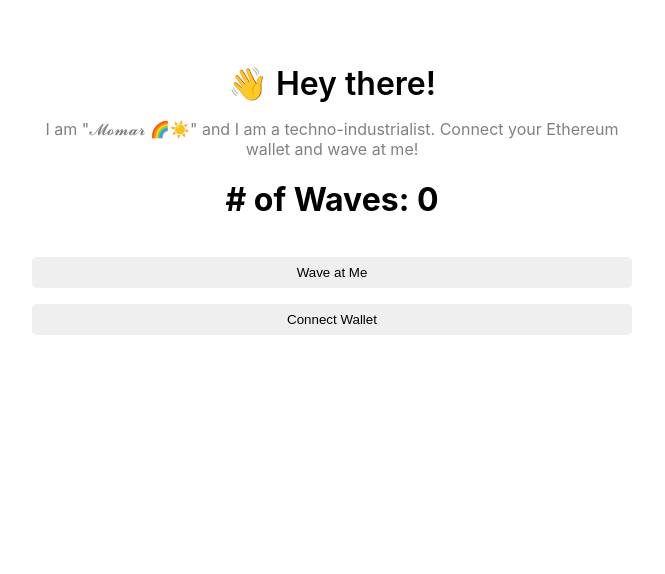
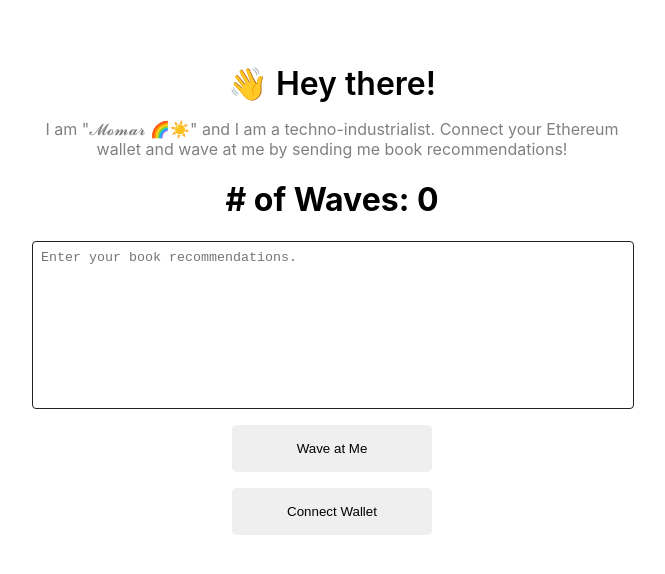
Before and after one commit to blvckpvblo/my-wave-portal, a React (Create React App) app in the folder frontend/: page / in a window 1280 px wide. Shown: the top 574 px of the page, without its empty margins (308-973 px from the left). Built offline with nearby package versions, Linux system fonts and the light colour scheme; the HTML template or start-up script is replaced by a standard one.

Commit message:
added user input field

```diff
--- a/frontend/src/App.css
+++ b/frontend/src/App.css
@@ -27,8 +27,39 @@
 .waveButton {
   cursor: pointer;
   margin-top: 16px;
-  padding: 8px;
+  padding: 16px 8px;
   border: 0;
   border-radius: 5px;
+  width: 200px;
+  align-self: center;
+  transition: background 0.5s ease-in-out;
+}
 
+.waveButton:hover {
+  background-color: OldLace;
 }
+
+.message {
+  width: calc(100% - 32px);
+  background-color: OldLace;
+  margin-top: 16px;
+  padding: 16px;
+  border-radius: 4px;
+}
+
+form {
+  display: flex;
+  flex-direction: column;
+  justify-content: center;
+}
+
+textarea {
+  display: block;
+  width: calc(100% - 16px);
+  height: 150px;
+  resize: none;
+  outline: none;
+  border: 1px solid #222022;
+  border-radius: 4px;
+  padding: 8px;
+}
--- a/frontend/src/App.js
+++ b/frontend/src/App.js
@@ -11,6 +11,7 @@
   const [isMining, setIsMining] = useState(false);
   const [totalWavesCount, setTotalWavesCount] = useState(0);  // State variable to store total waves
   const [allWaves, setAllWaves] = useState([]);
+  const [message, setMessage] = useState('');
 
   const checkIfWalletIsConnected = async () => {
     try {
@@ -72,7 +73,7 @@
         /**
          * Execute wave function in the contract
          */
-        const waveTxn = await wavePortalContract.wave("This is a message");
+        const waveTxn = await wavePortalContract.wave(message);
         setIsMining(true);
         console.log("Mining...", waveTxn.hash);
 
@@ -139,6 +140,15 @@
     }
   };
 
+  function handleSubmit(event) {
+    event.preventDefault();
+    wave();
+  }
+
+  function handleChange(event) {
+    setMessage(event.target.value);
+  }
+
   /**
    * Runs when the page loads
    */
@@ -157,17 +167,21 @@
         </div>
 
         <div className="bio">
-          I am "𝓜𝓸𝓶𝓪𝓻 🌈☀️" and I am a techno-industrialist. Connect your Ethereum wallet and wave at me!
+          I am "𝓜𝓸𝓶𝓪𝓻 🌈☀️" and I am a techno-industrialist. Connect your Ethereum wallet and wave at me by sending me book recommendations!
         </div>
 
-        <h1 style={{textAlign: 'center'}}>
+        <h1 style={{ textAlign: 'center' }}>
           # of Waves: {totalWavesCount}
         </h1>
 
-        <button className="waveButton" onClick={wave}>
-          {!isMining && (<span>Wave at Me</span>)}
-          {isMining && (<span>Mining...</span>)}
-        </button>
+        <form onSubmit={handleSubmit}>
+          <textarea placeholder="Enter your book recommendations." value={message} onChange={handleChange}></textarea>
+
+          <button className="waveButton">
+            {!isMining && (<span>Wave at Me</span>)}
+            {isMining && (<span>Mining...</span>)}
+          </button>
+        </form>
 
         {/**
         * If there is no currentAccount render this button
@@ -180,7 +194,7 @@
 
         {allWaves.map((wave, index) => {
           return (
-            <div key={index} style={{ backgroundColor: "OldLace", marginTop: "16px", padding: "8px" }}>
+            <div key={index} className="message">
               <div>Address: {wave.address}</div>
               <div>Time: {wave.timestamp}</div>
               <div>Message: {wave.message}</div>
```
